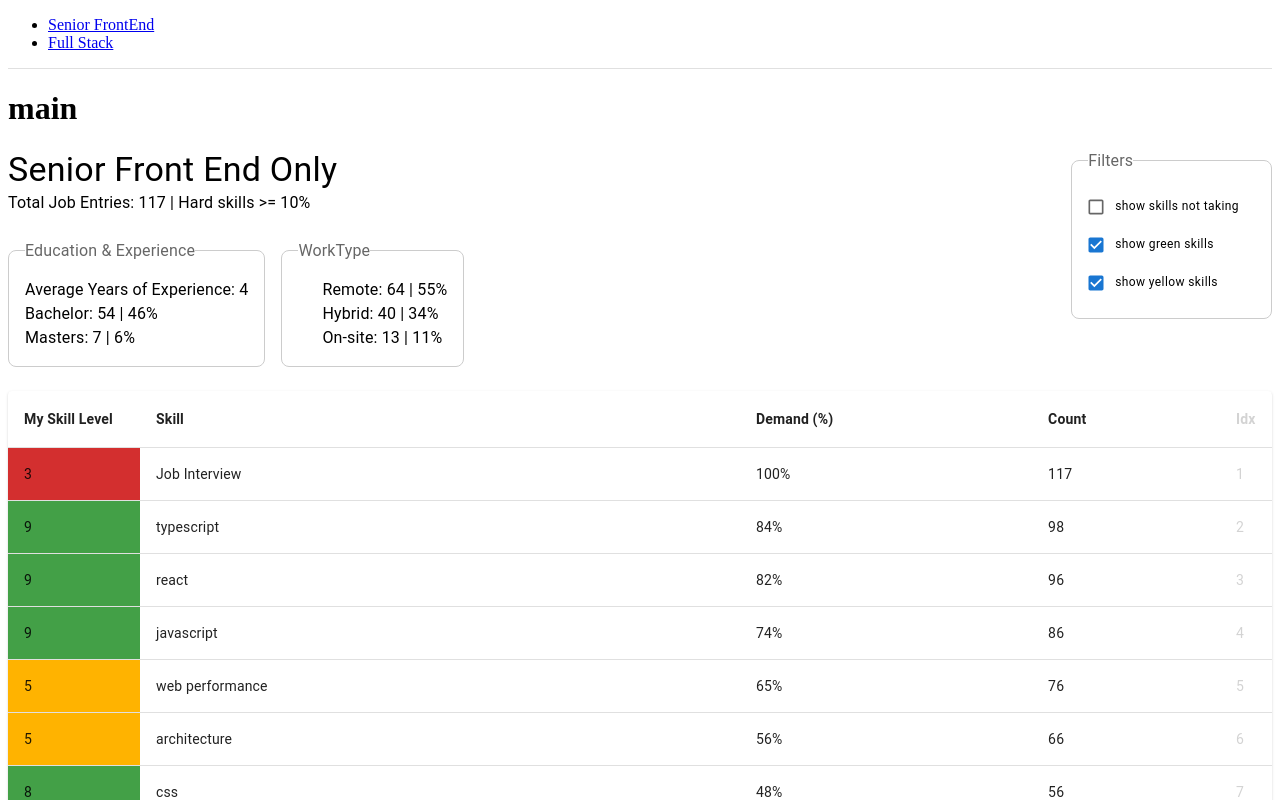
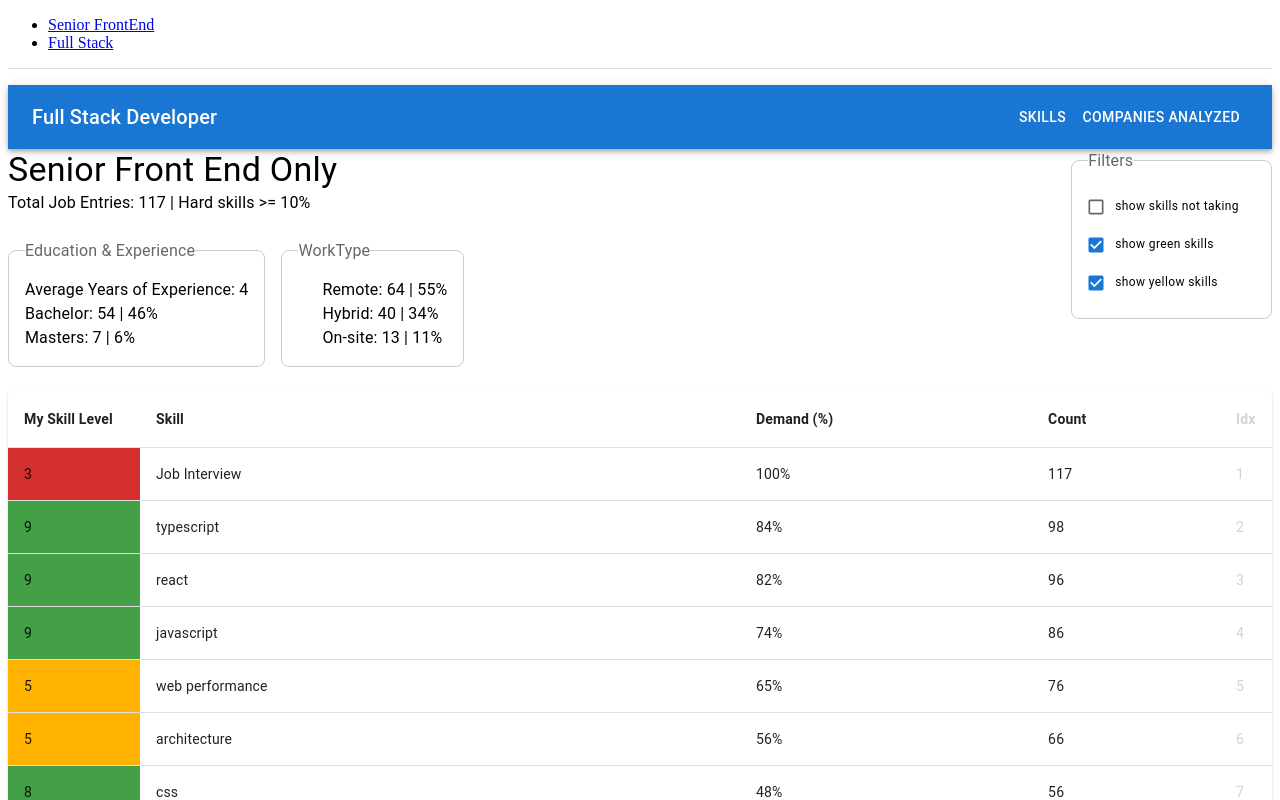
Before and after one commit to dmitrisanzharov/job-skills-app, a React (Create React App) app: page /full-stack-developer in a window 1280 px wide. Shown: the top 800 px of the page. Built offline with nearby package versions, Linux system fonts and the light colour scheme; some icons are missing.

Commit message:
all good

```diff
--- a/src/pages/FullStack/index.tsx
+++ b/src/pages/FullStack/index.tsx
@@ -1,13 +1,34 @@
 import React from 'react';
 import { Box } from '@mui/material';
+import { Link } from 'react-router-dom';
 import CompaniesAnalyzedSeniorFrontEnd from '../SeniorFrontEnd/SeniorFrontEndSkillsUi';
+import { AppBar, Toolbar, Typography, Button } from '@mui/material';
 
 type Props = {};
 
 const Index = (props: Props) => {
+
+    const fullStackSkillsLink = '/full-stack-developer-skills';
+    const fullStackCompaniesAnalyzedLink = '/full-stack-developer-companies-analyzed';
+
+
     return (
         <Box>
-            <h1>main</h1>
+            <AppBar position='static'>
+                <Toolbar>
+                    <Typography variant='h6' component='div' sx={{ flexGrow: 1 }}>
+                        Full Stack Developer
+                    </Typography>
+
+                    <Button color='inherit' component={Link} to={fullStackSkillsLink}>
+                        Skills
+                    </Button>
+
+                    <Button color='inherit' component={Link} to={fullStackCompaniesAnalyzedLink}>
+                        Companies Analyzed
+                    </Button>
+                </Toolbar>
+            </AppBar>
             <CompaniesAnalyzedSeniorFrontEnd />
         </Box>
     );
```
